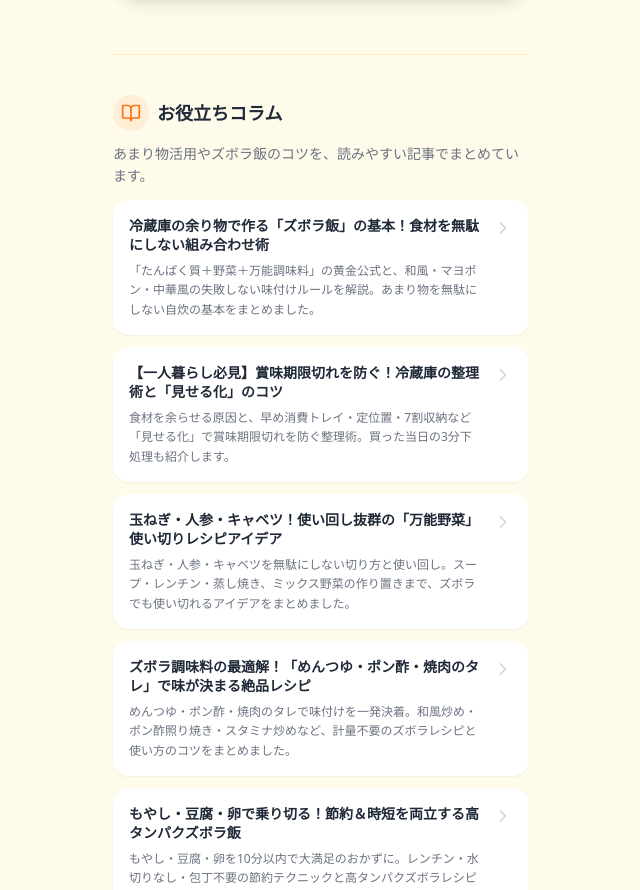
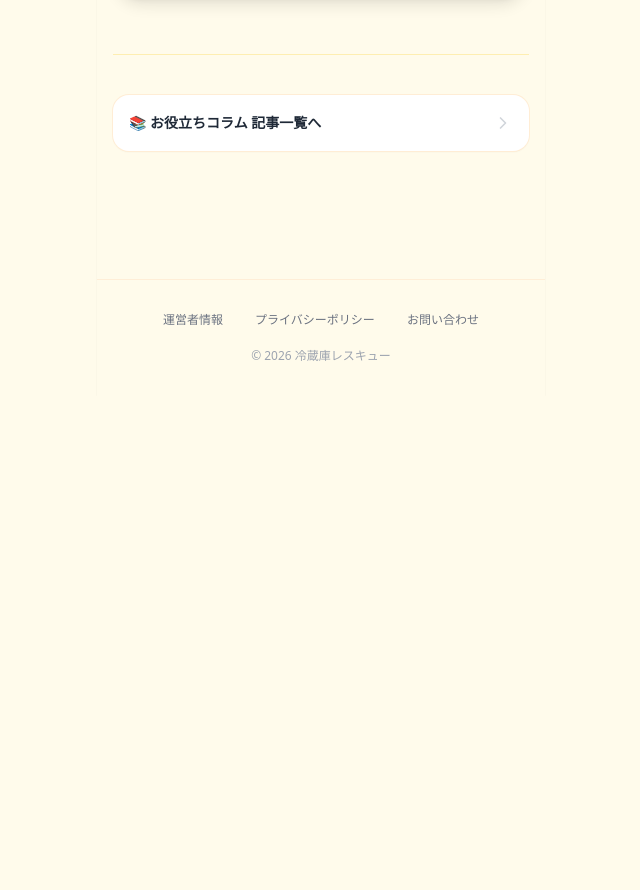
Before and after one commit to meme12-31/zubora-recipe, a Next.js app: page /zubora-recipe/ in a window 1280 px wide. Shown: the part 966-1856 px from the top of the page, without its empty margins (319-959 px from the left). After the commit the page ends 1362 px from the top, so only its background shows below. Built offline with nearby package versions, Linux system fonts and the light colour scheme.

Commit message:
Add column list banner to top page

```diff
--- /dev/null
+++ b/app/articles/page.tsx
@@ -0,0 +1,20 @@
+import type { Metadata } from 'next';
+import Header from '@/components/Header';
+import UsefulColumnsSection from '@/components/UsefulColumnsSection';
+
+export const metadata: Metadata = {
+  title: 'お役立ちコラム | 冷蔵庫レスキュー',
+  description:
+    'あまり物活用やズボラ飯のコツを、読みやすい記事でまとめています。',
+};
+
+export default function ArticlesIndexPage() {
+  return (
+    <>
+      <Header showBack subtitle="お役立ちコラム" />
+      <main className="flex-1 px-4 pb-16 pt-4">
+        <UsefulColumnsSection />
+      </main>
+    </>
+  );
+}
--- a/app/page.tsx
+++ b/app/page.tsx
@@ -8,7 +8,7 @@ import EffortLevelSelector from '@/components/EffortLevelSelector';
 import SeasoningSettings from '@/components/SeasoningSettings';
 import LoadingState from '@/components/LoadingState';
 import RecipeCard from '@/components/RecipeCard';
-import UsefulColumnsSection from '@/components/UsefulColumnsSection';
+import UsefulColumnsBanner from '@/components/UsefulColumnsBanner';
 import Toast, { type ToastData, type ToastType } from '@/components/Toast';
 import type { EffortLevel, Ingredient, Recipe } from '@/types';
 import { SPECIAL_SEASONINGS } from '@/lib/presets';
@@ -265,7 +265,7 @@ export default function HomePage() {
               />
 
               <div className="mt-10">
-                <UsefulColumnsSection />
+                <UsefulColumnsBanner />
               </div>
             </div>
           </div>
--- a/app/sitemap.ts
+++ b/app/sitemap.ts
@@ -19,6 +19,12 @@ export default function sitemap(): MetadataRoute.Sitemap {
       changeFrequency: 'weekly',
       priority: 1.0,
     },
+    {
+      url: `${baseUrl}/articles`,
+      lastModified: now,
+      changeFrequency: 'weekly',
+      priority: 0.9,
+    },
     ...articleEntries,
   ];
 }
--- /dev/null
+++ b/components/UsefulColumnsBanner.tsx
@@ -0,0 +1,19 @@
+import Link from 'next/link';
+import { ChevronRight } from 'lucide-react';
+
+export default function UsefulColumnsBanner() {
+  return (
+    <Link
+      href="/articles"
+      className="group flex min-h-[56px] items-center justify-between gap-3 rounded-2xl bg-white px-4 py-4 shadow-sm ring-1 ring-orange-100 transition hover:bg-orange-50 hover:ring-orange-200 active:scale-[0.99]"
+    >
+      <span className="text-sm font-bold leading-snug text-brand-gray group-hover:text-brand-orange">
+        📚 お役立ちコラム 記事一覧へ
+      </span>
+      <ChevronRight
+        className="h-5 w-5 flex-shrink-0 text-gray-300 transition group-hover:translate-x-0.5 group-hover:text-brand-orange"
+        aria-hidden
+      />
+    </Link>
+  );
+}
--- a/components/UsefulColumnsSection.tsx
+++ b/components/UsefulColumnsSection.tsx
@@ -12,16 +12,16 @@ export default function UsefulColumnsSection() {
       aria-labelledby="useful-columns-heading"
       className="space-y-3"
     >
-      <div className="flex items-center gap-2">
+      <div className="mb-1 flex items-center gap-2">
         <span className="flex h-9 w-9 items-center justify-center rounded-full bg-orange-100 text-brand-orange">
           <BookOpen className="h-5 w-5" aria-hidden />
         </span>
-        <h2
+        <h1
           id="useful-columns-heading"
           className="text-lg font-bold text-brand-gray"
         >
           お役立ちコラム
-        </h2>
+        </h1>
       </div>
       <p className="text-sm leading-relaxed text-gray-500">
         あまり物活用やズボラ飯のコツを、読みやすい記事でまとめています。
```
